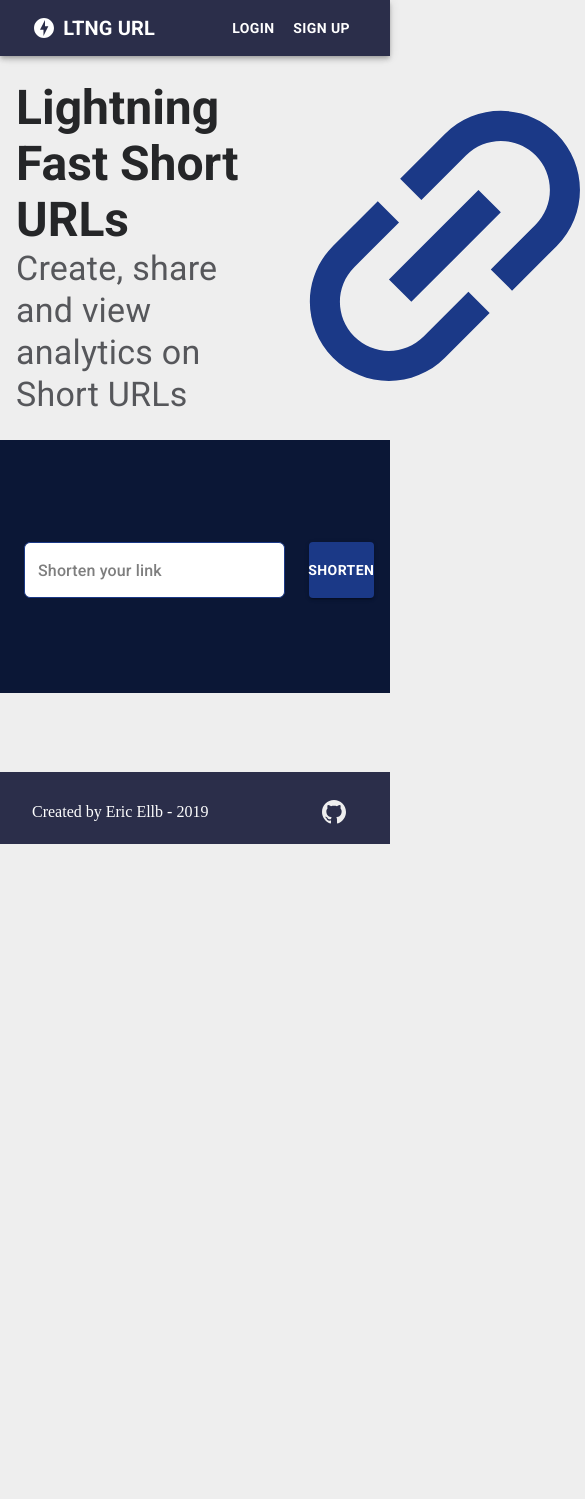
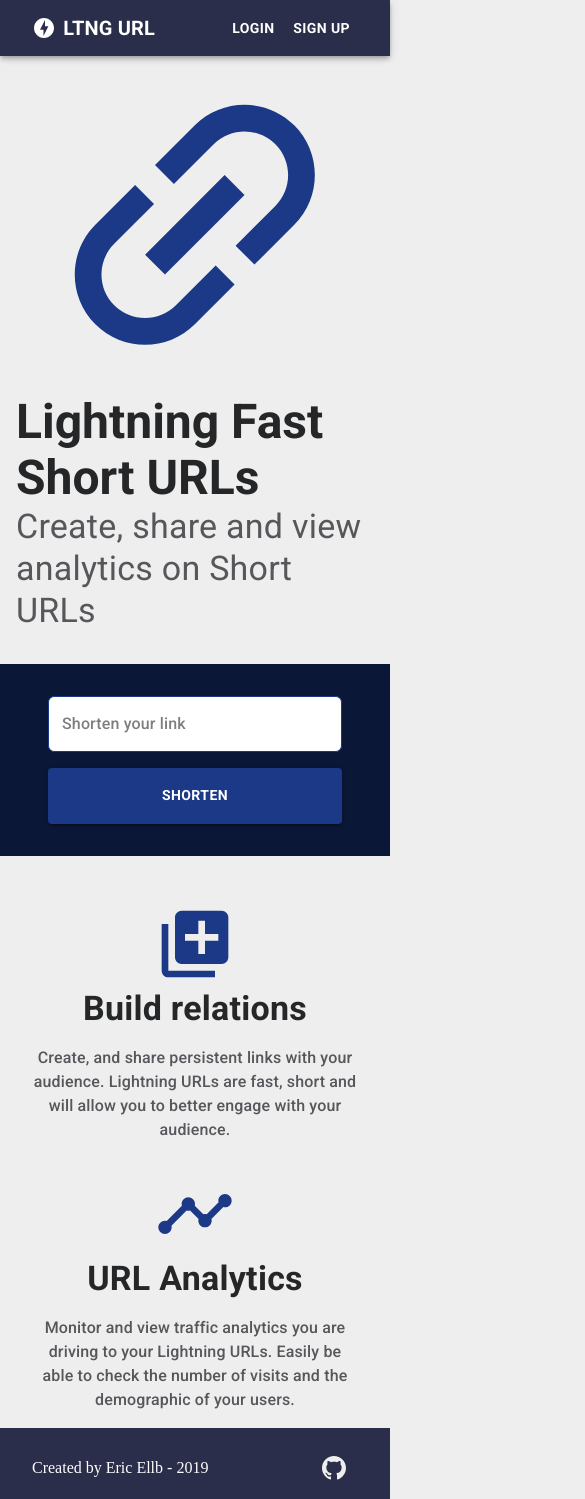
Before and after one commit to ericellb/Lightning-Link, a React (Create React App) app in the folder client/: page / in a window 390 px wide. Shown: the top 1499 px of the page, 585 px wide, since content can reach past the window. Before the commit the page ends 844 px from the top, so only its background shows below. Built offline with nearby package versions, Linux system fonts and the light colour scheme.

Commit message:
Responsive Design

```diff
--- a/client/src/components/App/index.tsx
+++ b/client/src/components/App/index.tsx
@@ -6,6 +6,7 @@ import Footer from '../Footer';
 import { createMuiTheme } from '@material-ui/core/styles';
 import { ThemeProvider } from '@material-ui/styles';
 import './style.css';
+import Info from '../Info';
 
 export default function App() {
   return (
@@ -13,6 +14,7 @@ export default function App() {
       <Header />
       <Hero />
       <Shortener />
+      <Info />
       <Footer />
     </ThemeProvider>
   );
--- a/client/src/components/Footer/index.tsx
+++ b/client/src/components/Footer/index.tsx
@@ -3,7 +3,7 @@ import { makeStyles, IconButton, Container } from '@material-ui/core';
 
 const useStyles = makeStyles(theme => ({
   footer: {
-    position: 'fixed',
+    position: 'relative',
     bottom: '0',
     width: '100%',
     backgroundColor: '#2b2e4a',
--- a/client/src/components/Hero/index.tsx
+++ b/client/src/components/Hero/index.tsx
@@ -28,10 +28,29 @@ const useStyles = makeStyles(theme => ({
     color: '#56575b'
   },
   linkImage: {
-    height: '45vh',
-    width: '45vh',
+    height: '40vh',
+    width: '40vh',
     transform: 'rotate(135deg)',
     color: '#1b3987'
+  },
+  gridItem: {
+    alignItems: 'center',
+    display: 'flex',
+    justifyContent: 'center'
+  },
+  item1: {
+    order: 2,
+    marginBottom: '2em',
+    [theme.breakpoints.up('md')]: {
+      marginBottom: '0em',
+      order: 1
+    }
+  },
+  item2: {
+    order: 1,
+    [theme.breakpoints.up('md')]: {
+      order: 2
+    }
   }
 }));
 
@@ -41,7 +60,7 @@ export default function Hero() {
   return (
     <Container>
       <Grid container className={classes.gridContainer}>
-        <Grid item xs={8} className={classes.gridTitle}>
+        <Grid item md={8} xs={12} className={classes.gridTitle + ' ' + classes.item1 + ' ' + classes.gridItem}>
           <div className={classes.flex}>
             <Typography variant="h3" className={classes.inlineText + ' ' + classes.title}>
               Lightning Fast Short URLs
@@ -51,7 +70,7 @@ export default function Hero() {
             </Typography>
           </div>
         </Grid>
-        <Grid item xs={4}>
+        <Grid item md={4} xs={12} className={classes.item2 + ' ' + classes.gridItem}>
           <InsertLink className={classes.linkImage}></InsertLink>
         </Grid>
       </Grid>
--- /dev/null
+++ b/client/src/components/Info/index.tsx
@@ -0,0 +1,64 @@
+import React from 'react';
+import { makeStyles, Container, Grid, Typography } from '@material-ui/core';
+import { Timeline, Add, LibraryAdd } from '@material-ui/icons';
+
+const useStyles = makeStyles(theme => ({
+  flex: {
+    display: 'flex',
+    justifyContent: 'center',
+    marginTop: '2em'
+  },
+  centerText: {
+    textAlign: 'center'
+  },
+  gridCard: {
+    padding: '1em'
+  },
+  icon: {
+    height: '80px',
+    width: '80px',
+    color: '#1b3987'
+  },
+  title: {
+    fontWeight: 900,
+    color: '#252628'
+  },
+  subtitle: {
+    marginTop: '1em',
+    fontWeight: 500,
+    color: '#56575b'
+  },
+  linkIcon: {
+    transform: 'rotate(135deg)'
+  }
+}));
+
+export default function Info() {
+  const classes = useStyles({});
+  return (
+    <Container className={classes.centerText}>
+      <Grid container className={classes.flex}>
+        <Grid item md={4} xs={12} className={classes.gridCard}>
+          <LibraryAdd className={classes.icon}></LibraryAdd>
+          <Typography variant="h4" className={classes.title}>
+            Build relations
+          </Typography>
+          <Typography variant="body1" className={classes.subtitle}>
+            Create, and share persistent links with your audience. Lightning URLs are fast, short and will allow you to
+            better engage with your audience.
+          </Typography>
+        </Grid>
+        <Grid item md={4} xs={12} className={classes.gridCard}>
+          <Timeline className={classes.icon}></Timeline>
+          <Typography variant="h4" className={classes.title}>
+            URL Analytics
+          </Typography>
+          <Typography variant="body1" className={classes.subtitle}>
+            Monitor and view traffic analytics you are driving to your Lightning URLs. Easily be able to check the
+            number of visits and the demographic of your users.
+          </Typography>
+        </Grid>
+      </Grid>
+    </Container>
+  );
+}
--- a/client/src/components/Shortener/index.tsx
+++ b/client/src/components/Shortener/index.tsx
@@ -5,7 +5,8 @@ const useStyles = makeStyles(theme => ({
   container: {
     width: '100%',
     backgroundColor: '#0b1736',
-    height: '30vh'
+    padding: '2em',
+    boxSizing: 'border-box'
   },
   flex: {
     display: 'flex',
@@ -15,8 +16,6 @@ const useStyles = makeStyles(theme => ({
     height: '100%'
   },
   textField: {
-    marginLeft: theme.spacing(1),
-    marginRight: theme.spacing(1),
     width: '100%',
     background: 'white',
     borderRadius: '8px'
@@ -39,8 +38,21 @@ const useStyles = makeStyles(theme => ({
     backgroundColor: '#1b3987',
     color: 'white',
     width: '100%',
-    height: '56px',
-    marginTop: '8px'
+    height: '56px'
+  },
+  item1: {
+    order: 2,
+    marginBottom: '2em',
+    [theme.breakpoints.up('md')]: {
+      marginBottom: '0em',
+      order: 1
+    }
+  },
+  item2: {
+    order: 1,
+    [theme.breakpoints.up('md')]: {
+      order: 2
+    }
   }
 }));
 
@@ -51,8 +63,8 @@ export default function Shortener() {
   return (
     <div className={classes.container}>
       <Container className={classes.flex}>
-        <Grid container className={classes.flex} spacing={4}>
-          <Grid item xs={9}>
+        <Grid container className={classes.flex} spacing={2}>
+          <Grid item md={9} xs={12} className={classes.item2}>
             <TextField
               id="filled-name"
               placeholder="Shorten your link"
@@ -60,7 +72,6 @@ export default function Shortener() {
               className={classes.textField}
               value={destURL}
               onChange={e => setDestURL(e.target.value)}
-              margin="normal"
               variant="outlined"
               InputLabelProps={{
                 className: classes.textFieldLabel
@@ -74,7 +85,7 @@ export default function Shortener() {
               }}
             />
           </Grid>
-          <Grid item xs={3}>
+          <Grid item md={3} xs={12} className={classes.item2}>
             <Button variant="contained" className={classes.shortenButton}>
               {' '}
               Shorten{' '}
```
